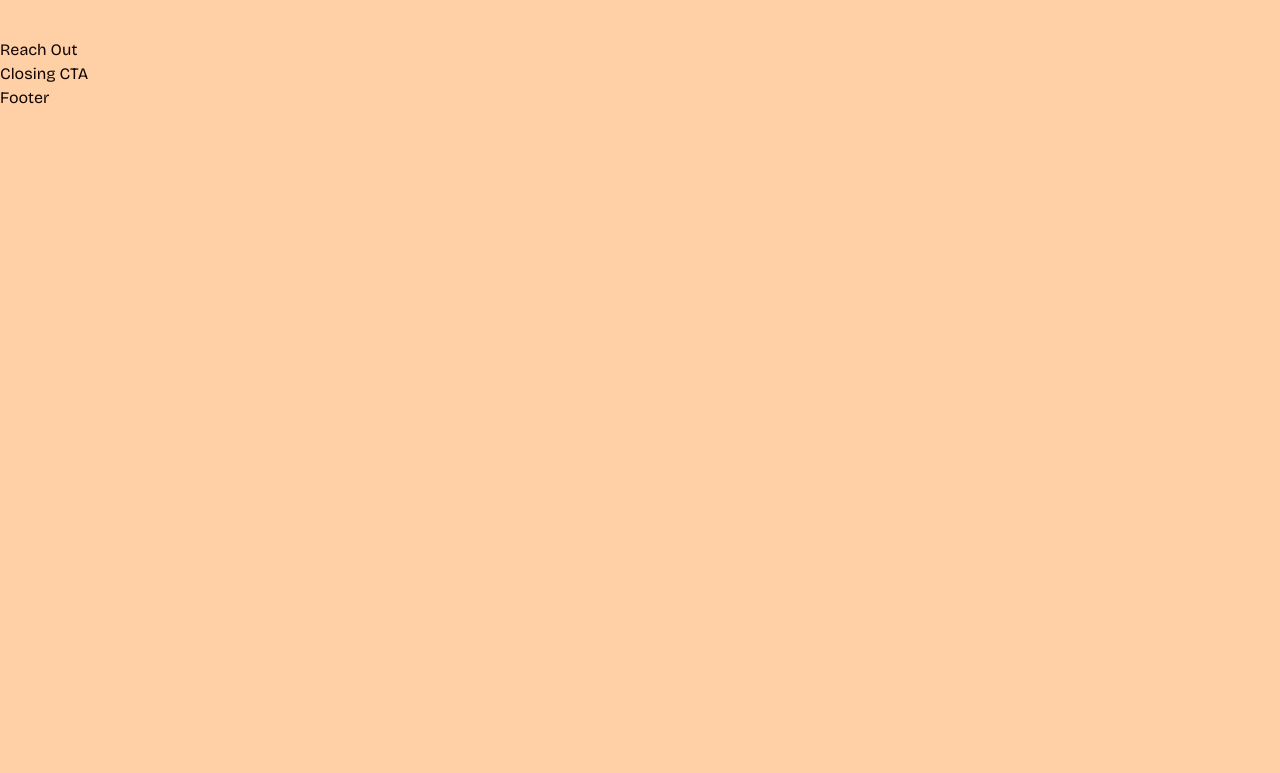
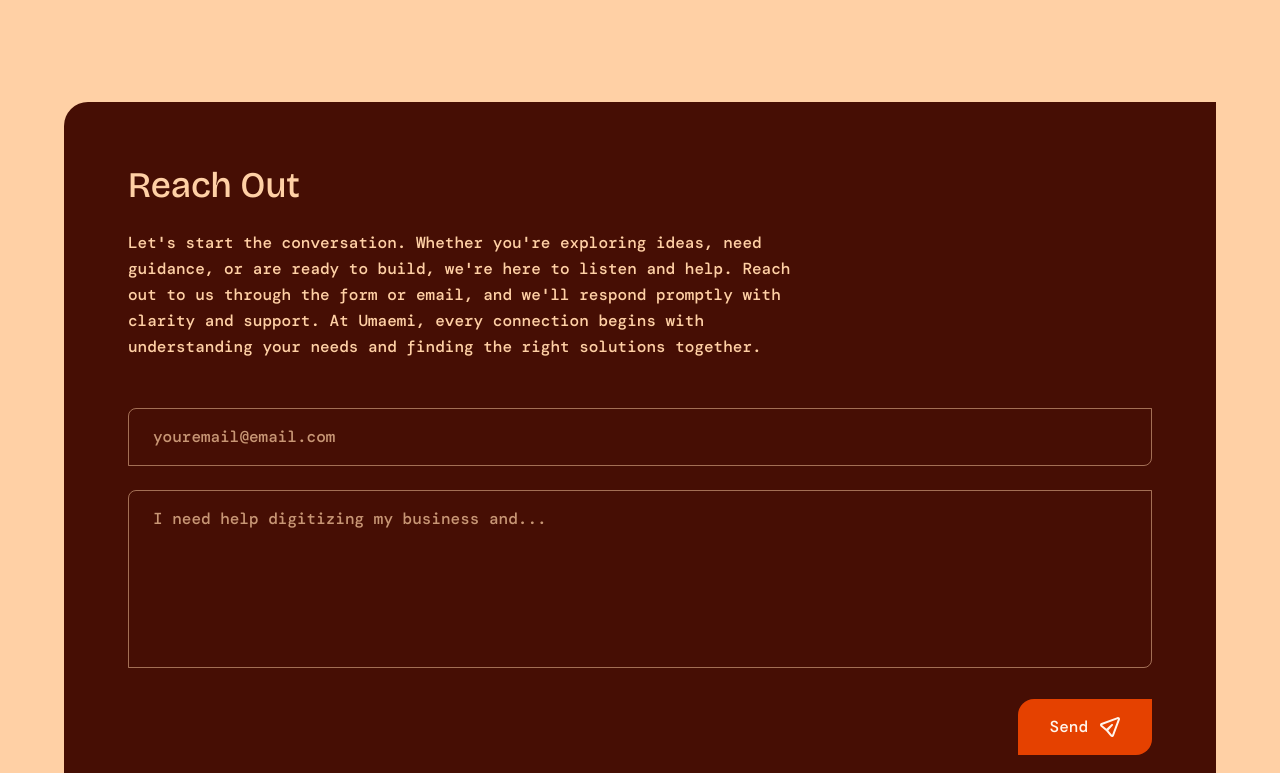
Before and after one commit to WisdomLota/umaemi, a Next.js app: page / in a window 1280 px wide. Shown: the part 2527-3300 px from the top of the page. Before the commit the page ends 2637 px from the top, so only its background shows below. Built offline with nearby package versions, Linux system fonts and the light colour scheme; a web font is replaced by a local one.

Commit message:
reach out section

```diff
--- a/src/components/sections/ReachOut.tsx
+++ b/src/components/sections/ReachOut.tsx
@@ -1,3 +1,61 @@
+"use client";
+
+import { useState } from "react";
+import SendIcon from "@/components/ui/SendIcon";
+
 export default function ReachOut() {
-  return <div>Reach Out</div>;
+  const [email, setEmail] = useState("");
+  const [message, setMessage] = useState("");
+
+  const handleSubmit = (e: React.FormEvent) => {
+    e.preventDefault();
+    console.log({ email, message });
+  };
+
+  return (
+    <section id="contact" className="px-6 sm:px-10 md:px-16 py-16">
+      <div className="max-w-6xl mx-auto bg-dark rounded-tl-3xl rounded-br-3xl px-10 md:px-16 py-16">
+        <h2 className="font-sans text-3xl md:text-4xl font-medium text-peach mb-6">
+          Reach Out
+        </h2>
+        <p className="font-mono text-base font-medium text-peach max-w-2xl mb-12 leading-relaxed">
+          Let&apos;s start the conversation. Whether you&apos;re exploring
+          ideas, need guidance, or are ready to build, we&apos;re here to
+          listen and help. Reach out to us through the form or email, and
+          we&apos;ll respond promptly with clarity and support. At Umaemi,
+          every connection begins with understanding your needs and finding
+          the right solutions together.
+        </p>
+
+        <form onSubmit={handleSubmit} className="space-y-6">
+          <input
+            type="email"
+            required
+            placeholder="youremail@email.com"
+            value={email}
+            onChange={(e) => setEmail(e.target.value)}
+            className="w-full bg-transparent border border-peach/50 rounded-tl-lg rounded-br-lg px-6 py-4 font-mono text-base font-medium text-peach placeholder:text-peach/70 focus:outline-none focus:border-peach"
+          />
+
+          <textarea
+            required
+            rows={6}
+            placeholder="I need help digitizing my business and..."
+            value={message}
+            onChange={(e) => setMessage(e.target.value)}
+            className="w-full bg-transparent border border-peach/50 rounded-tl-lg rounded-br-lg px-6 py-4 font-mono text-base font-medium text-peach placeholder:text-peach/70 focus:outline-none focus:border-peach resize-none"
+          />
+
+          <div className="flex justify-end">
+            <button
+              type="submit"
+              className="inline-flex items-center gap-3 px-8 py-4 rounded-tl-2xl rounded-br-2xl bg-burnt text-cream font-mono text-base font-medium hover:bg-[#c23a00] transition-colors"
+            >
+              Send <SendIcon className="w-5 h-5" />
+            </button>
+          </div>
+        </form>
+      </div>
+    </section>
+  );
 }
--- /dev/null
+++ b/src/components/ui/SendIcon.tsx
@@ -0,0 +1,7 @@
+export default function SendIcon({ className = "" }: { className?: string }) {
+  return (
+    <svg width="29" height="29" viewBox="0 0 29 29" fill="none" xmlns="http://www.w3.org/2000/svg" className={className}>
+      <path fillRule="evenodd" clipRule="evenodd" d="M18.5161 10.4889C19.0596 11.035 19.0807 11.9109 18.5642 12.4826L12.0964 19.6411L17.4796 26.101L26.0954 2.90461L2.89903 11.5204L9.32256 16.8733L16.5227 10.4311C17.0968 9.91739 17.9726 9.94276 18.5161 10.4889ZM1.04364 13.7469C-0.667163 12.3212 -0.197702 9.57893 1.88991 8.80353L25.0863 0.187741C27.4108 -0.675662 29.6757 1.58919 28.8123 3.91373L20.1965 27.1101C19.4211 29.1977 16.6788 29.6672 15.2531 27.9564L8.79427 20.2057L1.04364 13.7469Z" fill="currentColor"/>
+    </svg>
+  );
+}
```
Also changed, not shown: public/icons/send.svg (added).
